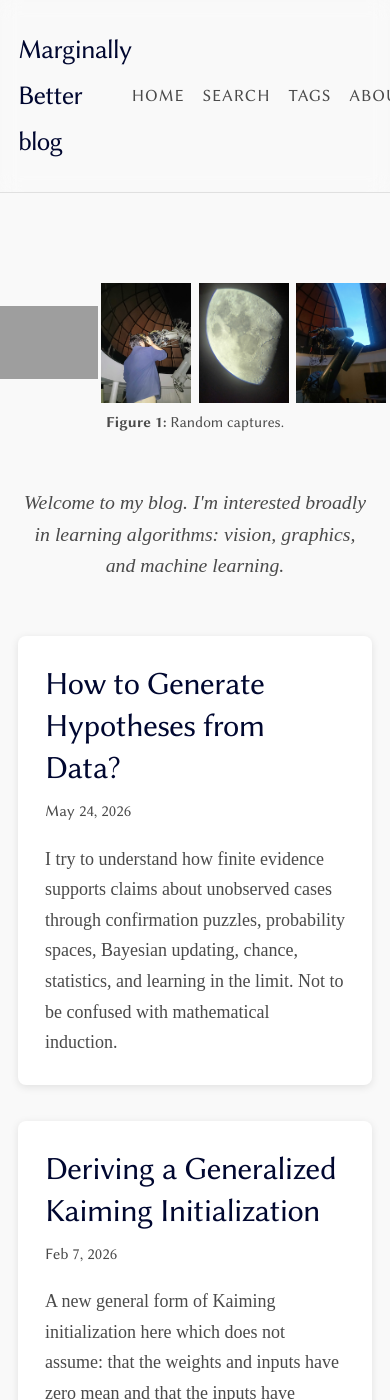
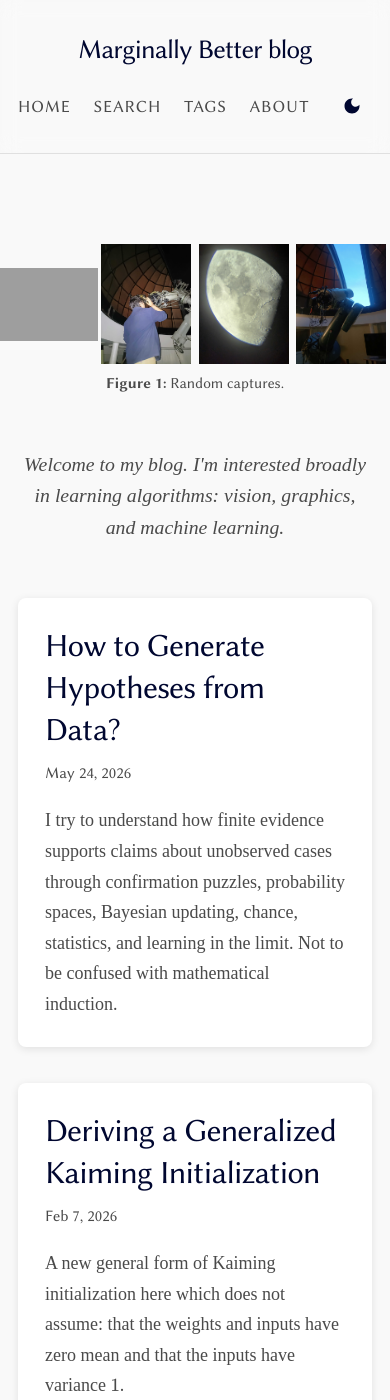
Before and after one commit to Rishit-dagli/Rishit-dagli.github.io, a Jekyll site: the page built from index.md, in a window 390 px wide and 1400 px high. Built offline with Jekyll 4.4.1, drawn with Linux system fonts in a browser that asks for light colours; some web fonts are replaced; our own code applies the rules of GitHub Pages for plain Markdown files; grey boxes are pictures that could not be loaded.

Commit message:
fix: prevent mobile navigation overflow

```diff
--- a/assets/css/main.css
+++ b/assets/css/main.css
@@ -838,6 +838,23 @@ th {
   }
 }
 
+@media (max-width: 540px) {
+  .site-nav {
+    flex-direction: column;
+    gap: 0.75rem;
+  }
+
+  .site-title {
+    white-space: nowrap;
+  }
+
+  .nav-links {
+    width: 100%;
+    justify-content: space-between;
+    gap: 0.25rem;
+  }
+}
+
 /* Print styles - SIGGRAPH paper style */
 @media print {
   body {
```
